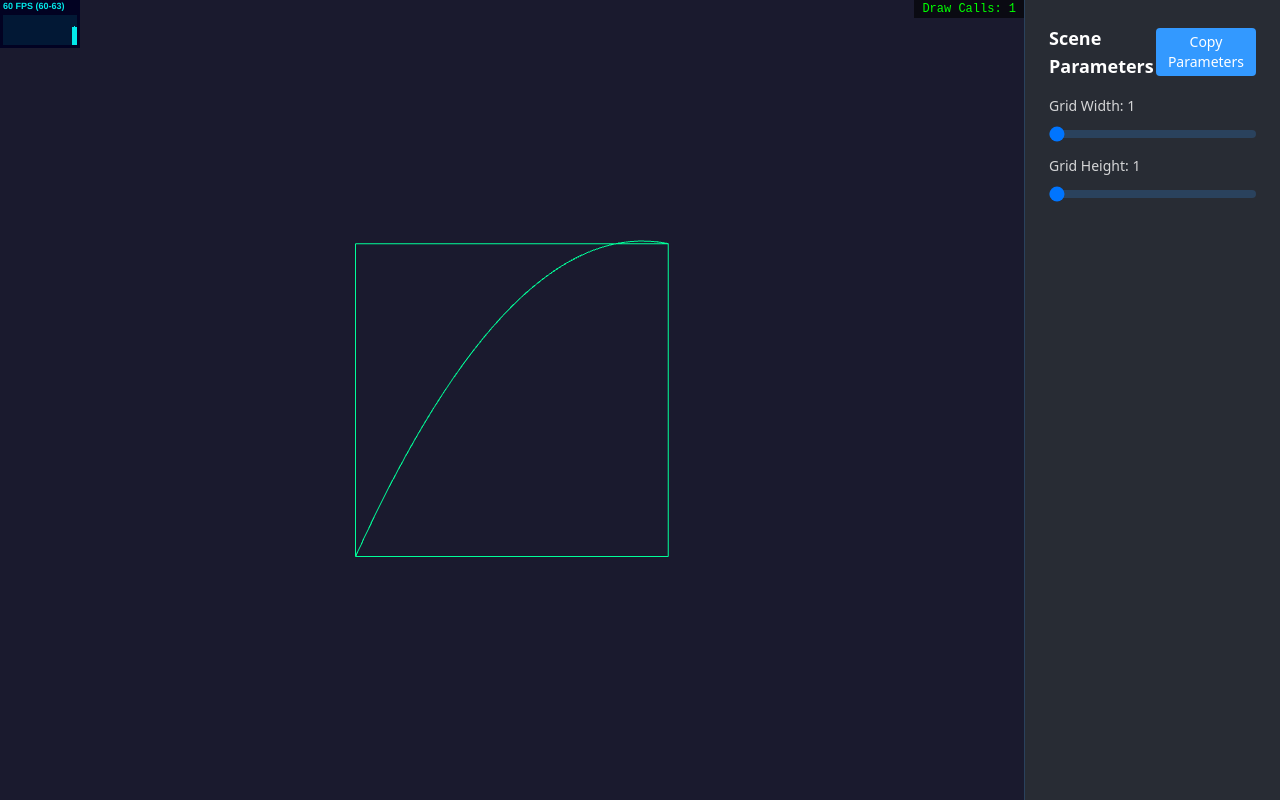
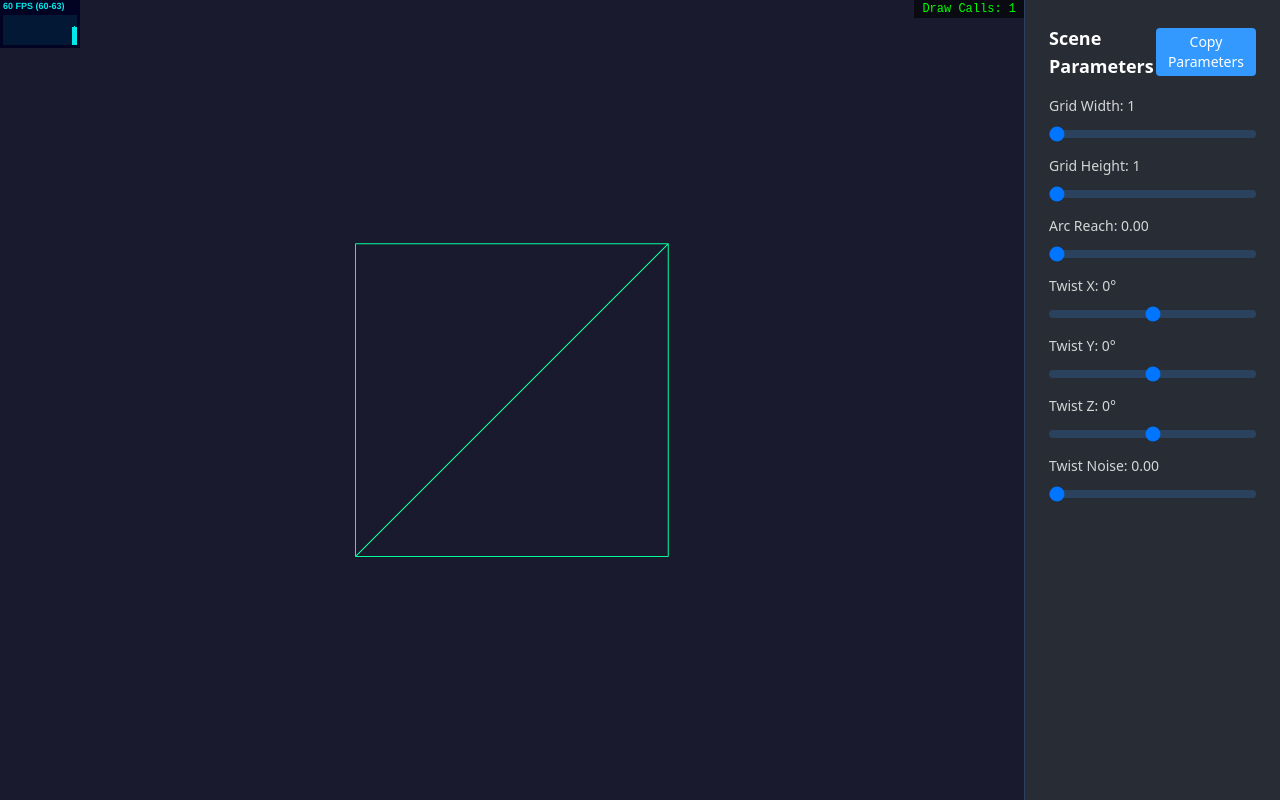
Before and after one commit to Ivy-Interactive/toroid-wireframe-clouds, a React (Vite) app: page / in a window 1280 px wide. Built offline with nearby package versions, Linux system fonts and the light colour scheme.

Commit message:
feat: cool middle ground

```diff
--- a/src/components/scene-form/scene-form.tsx
+++ b/src/components/scene-form/scene-form.tsx
@@ -7,12 +7,22 @@ interface SceneFormProps {
 export interface SceneParameters {
   gridWidth: number;
   gridHeight: number;
+  arcReach: number;
+  twistX: number;
+  twistY: number;
+  twistZ: number;
+  twistNoise: number;
 }
 
 export const SceneForm: React.FC<SceneFormProps> = ({ onParametersChange }) => {
   const [parameters, setParameters] = useState<SceneParameters>({
     gridWidth: 1,
     gridHeight: 1,
+    arcReach: 0.0,
+    twistX: 0,
+    twistY: 0,
+    twistZ: 0,
+    twistNoise: 0,
   });
 
   const [copyStatus, setCopyStatus] = useState<string>("");
@@ -79,6 +89,81 @@ export const SceneForm: React.FC<SceneFormProps> = ({ onParametersChange }) => {
             className="w-full h-2 bg-primary/20 rounded-lg appearance-none cursor-pointer slider"
           />
         </div>
+        <div className="space-y-1">
+          <label htmlFor="arcReach" className="block text-sm font-medium text-white/80">
+            Arc Reach: {parameters.arcReach.toFixed(2)}
+          </label>
+          <input
+            id="arcReach"
+            type="range"
+            min="0"
+            max="1"
+            step="0.01"
+            value={parameters.arcReach}
+            onChange={(e) => handleChange("arcReach", parseFloat(e.target.value))}
+            className="w-full h-2 bg-primary/20 rounded-lg appearance-none cursor-pointer slider"
+          />
+        </div>
+        <div className="space-y-1">
+          <label htmlFor="twistX" className="block text-sm font-medium text-white/80">
+            Twist X: {parameters.twistX}°
+          </label>
+          <input
+            id="twistX"
+            type="range"
+            min="-180"
+            max="180"
+            step="1"
+            value={parameters.twistX}
+            onChange={(e) => handleChange("twistX", parseInt(e.target.value))}
+            className="w-full h-2 bg-primary/20 rounded-lg appearance-none cursor-pointer slider"
+          />
+        </div>
+        <div className="space-y-1">
+          <label htmlFor="twistY" className="block text-sm font-medium text-white/80">
+            Twist Y: {parameters.twistY}°
+          </label>
+          <input
+            id="twistY"
+            type="range"
+            min="-180"
+            max="180"
+            step="1"
+            value={parameters.twistY}
+            onChange={(e) => handleChange("twistY", parseInt(e.target.value))}
+            className="w-full h-2 bg-primary/20 rounded-lg appearance-none cursor-pointer slider"
+          />
+        </div>
+        <div className="space-y-1">
+          <label htmlFor="twistZ" className="block text-sm font-medium text-white/80">
+            Twist Z: {parameters.twistZ}°
+          </label>
+          <input
+            id="twistZ"
+            type="range"
+            min="-180"
+            max="180"
+            step="1"
+            value={parameters.twistZ}
+            onChange={(e) => handleChange("twistZ", parseInt(e.target.value))}
+            className="w-full h-2 bg-primary/20 rounded-lg appearance-none cursor-pointer slider"
+          />
+        </div>
+        <div className="space-y-1">
+          <label htmlFor="twistNoise" className="block text-sm font-medium text-white/80">
+            Twist Noise: {parameters.twistNoise.toFixed(2)}
+          </label>
+          <input
+            id="twistNoise"
+            type="range"
+            min="0"
+            max="1"
+            step="0.01"
+            value={parameters.twistNoise}
+            onChange={(e) => handleChange("twistNoise", parseFloat(e.target.value))}
+            className="w-full h-2 bg-primary/20 rounded-lg appearance-none cursor-pointer slider"
+          />
+        </div>
       </div>
     </div>
   );
--- a/src/components/three-scene/three-scene.tsx
+++ b/src/components/three-scene/three-scene.tsx
@@ -10,6 +10,44 @@ import * as THREE from "three";
 interface ThreeSceneProps {
   className?: string;
   parameters?: SceneParameters;
+}
+
+// Minimal 2D Perlin noise implementation
+function fade(t: number) {
+  return t * t * t * (t * (t * 6 - 15) + 10);
+}
+function lerp(a: number, b: number, t: number) {
+  return a + t * (b - a);
+}
+function grad(hash: number, x: number, y: number) {
+  const h = hash & 3;
+  const u = h < 2 ? x : y;
+  const v = h < 2 ? y : x;
+  return ((h & 1) === 0 ? u : -u) + ((h & 2) === 0 ? v : -v);
+}
+const perm = new Uint8Array(512);
+for (let i = 0; i < 256; i++) perm[i] = i;
+for (let i = 0; i < 256; i++) {
+  const j = (Math.random() * 256) | 0;
+  [perm[i], perm[j]] = [perm[j], perm[i]];
+}
+for (let i = 0; i < 256; i++) perm[i + 256] = perm[i];
+function perlin2(x: number, y: number) {
+  const X = Math.floor(x) & 255;
+  const Y = Math.floor(y) & 255;
+  x -= Math.floor(x);
+  y -= Math.floor(y);
+  const u = fade(x);
+  const v = fade(y);
+  const aa = perm[X + perm[Y]];
+  const ab = perm[X + perm[Y + 1]];
+  const ba = perm[X + 1 + perm[Y]];
+  const bb = perm[X + 1 + perm[Y + 1]];
+  return lerp(
+    lerp(grad(aa, x, y), grad(ba, x - 1, y), u),
+    lerp(grad(ab, x, y - 1), grad(bb, x - 1, y - 1), u),
+    v
+  );
 }
 
 export const ThreeScene: React.FC<ThreeSceneProps> = ({
@@ -86,7 +124,7 @@ export const ThreeScene: React.FC<ThreeSceneProps> = ({
     };
   }, []);
 
-  // Grid instancing effect
+  // Unified grid mesh generation
   useEffect(() => {
     if (!sceneSetupRef.current) return;
     const scene = sceneSetupRef.current.scene;
@@ -104,57 +142,137 @@ export const ThreeScene: React.FC<ThreeSceneProps> = ({
         }
       });
     }
-    // Merge all grid cell geometries into one
+    // Unified grid mesh generation
     const width = parameters?.gridWidth ?? 1;
     const height = parameters?.gridHeight ?? 1;
-    const size = 1.5;
-    const spacing = 3.0;
-    const curveSegments = 32;
-    const cellVertexCount = 8 + curveSegments * 2; // 4 sides (8 verts) + curve (curveSegments*2 verts)
-    const totalCells = width * height;
-    const totalVertices = totalCells * cellVertexCount;
-    const mergedPositions = new Float32Array(totalVertices * 3);
-    let vtxOffset = 0;
-    for (let ix = 0; ix < width; ix++) {
-      for (let iy = 0; iy < height; iy++) {
-        // --- Custom mesh: curved diagonal square ---
-        const p0 = new THREE.Vector3(-size, -size, 0);
-        const p1 = new THREE.Vector3(size, -size, 0);
-        const p2 = new THREE.Vector3(size, size, 0);
-        const p3 = new THREE.Vector3(-size, size, 0);
-        const curve = new THREE.QuadraticBezierCurve3(
-          p0,
-          new THREE.Vector3(0, size * 1.2, 0),
-          p2
-        );
-        const curvePoints = curve.getPoints(curveSegments);
-        const vertices = [
-          p0, p1, p1, p2, p2, p3, p3, p0,
-          ...curvePoints.slice(0, -1).flatMap((pt, i) => [pt, curvePoints[i + 1]])
-        ];
-        // Offset all vertices by grid position
-        const offsetX = ix * spacing;
-        const offsetY = iy * spacing;
-        vertices.forEach((v) => {
-          mergedPositions[vtxOffset++] = v.x + offsetX;
-          mergedPositions[vtxOffset++] = v.y + offsetY;
-          mergedPositions[vtxOffset++] = v.z;
-        });
+    const twistX = (parameters?.twistX ?? 0) * Math.PI / 180;
+    const twistY = (parameters?.twistY ?? 0) * Math.PI / 180;
+    const twistZ = (parameters?.twistZ ?? 0) * Math.PI / 180;
+    const twistNoise = parameters?.twistNoise ?? 0;
+    const arcReach = parameters?.arcReach ?? 0.0;
+    const cellSize = 3.0;
+    const totalWidth = width * cellSize;
+    const totalHeight = height * cellSize;
+    const gridRows = height + 1;
+    const gridCols = width + 1;
+    // Build unified grid of vertices
+    const vertices2D: THREE.Vector3[][] = [];
+    for (let iy = 0; iy < gridRows; iy++) {
+      const row: THREE.Vector3[] = [];
+      for (let ix = 0; ix < gridCols; ix++) {
+        // Normalized grid coordinates (0..1)
+        const u = ix / (gridCols - 1);
+        const v = iy / (gridRows - 1);
+        // Plane position, centered
+        const x = lerp(-totalWidth / 2, totalWidth / 2, u);
+        const y = lerp(-totalHeight / 2, totalHeight / 2, v);
+        const z = 0;
+        const pos = new THREE.Vector3(x, y, z);
+        // Progressive twist
+        const t = v; // 0 at bottom, 1 at top
+        const angleX = twistX * t;
+        const angleY = twistY * t;
+        const angleZ = twistZ * t;
+        // Move to center
+        pos.sub(new THREE.Vector3(0, 0, 0));
+        // Z twist
+        if (angleZ !== 0) {
+          const cosZ = Math.cos(angleZ);
+          const sinZ = Math.sin(angleZ);
+          const px = pos.x * cosZ - pos.y * sinZ;
+          const py = pos.x * sinZ + pos.y * cosZ;
+          pos.x = px;
+          pos.y = py;
+        }
+        // Y twist
+        if (angleY !== 0) {
+          const cosY = Math.cos(angleY);
+          const sinY = Math.sin(angleY);
+          const px = pos.x * cosY + pos.z * sinY;
+          const pz = -pos.x * sinY + pos.z * cosY;
+          pos.x = px;
+          pos.z = pz;
+        }
+        // X twist
+        if (angleX !== 0) {
+          const cosX = Math.cos(angleX);
+          const sinX = Math.sin(angleX);
+          const py = pos.y * cosX - pos.z * sinX;
+          const pz = pos.y * sinX + pos.z * cosX;
+          pos.y = py;
+          pos.z = pz;
+        }
+        // Move back from center
+        pos.add(new THREE.Vector3(0, 0, 0));
+        // Perlin noise
+        if (twistNoise > 0) {
+          const noise = perlin2(x * 0.5, y * 0.5);
+          pos.z += noise * twistNoise * cellSize * 0.5;
+        }
+        row.push(pos);
+      }
+      vertices2D.push(row);
+    }
+    // Build line segments (horizontal and vertical)
+    const lines: number[] = [];
+    for (let iy = 0; iy < gridRows; iy++) {
+      for (let ix = 0; ix < gridCols; ix++) {
+        // Horizontal line (to right neighbor)
+        if (ix < gridCols - 1) {
+          const a = vertices2D[iy][ix];
+          const b = vertices2D[iy][ix + 1];
+          lines.push(a.x, a.y, a.z, b.x, b.y, b.z);
+        }
+        // Vertical line (to top neighbor)
+        if (iy < gridRows - 1) {
+          const a = vertices2D[iy][ix];
+          const b = vertices2D[iy + 1][ix];
+          lines.push(a.x, a.y, a.z, b.x, b.y, b.z);
+        }
       }
     }
+    // Add arc/diagonal for each cell
+    const arcSegments = 32;
+    for (let iy = 0; iy < gridRows - 1; iy++) {
+      for (let ix = 0; ix < gridCols - 1; ix++) {
+        // Cell corners
+        const p0 = vertices2D[iy][ix]; // bottom-left
+        const p2 = vertices2D[iy + 1][ix + 1]; // top-right
+        const p3 = vertices2D[iy + 1][ix]; // top-left
+        // Quadratic Bézier control point: interpolate between diagonal midpoint and top-left
+        const mid = new THREE.Vector3((p0.x + p2.x) / 2, (p0.y + p2.y) / 2, (p0.z + p2.z) / 2);
+        const control = new THREE.Vector3(
+          mid.x * (1 - arcReach) + p3.x * arcReach,
+          mid.y * (1 - arcReach) + p3.y * arcReach,
+          mid.z * (1 - arcReach) + p3.z * arcReach
+        );
+        // Sample points along the quadratic Bézier curve
+        let prevPt: THREE.Vector3 | null = null;
+        for (let i = 0; i <= arcSegments; i++) {
+          const t = i / arcSegments;
+          // Quadratic Bézier formula
+          const x = (1 - t) * (1 - t) * p0.x + 2 * (1 - t) * t * control.x + t * t * p2.x;
+          const y = (1 - t) * (1 - t) * p0.y + 2 * (1 - t) * t * control.y + t * t * p2.y;
+          const z = (1 - t) * (1 - t) * p0.z + 2 * (1 - t) * t * control.z + t * t * p2.z;
+          const arcPt = new THREE.Vector3(x, y, z);
+          if (prevPt) {
+            lines.push(prevPt.x, prevPt.y, prevPt.z, arcPt.x, arcPt.y, arcPt.z);
+          }
+          prevPt = arcPt;
+        }
+      }
+    }
+    const mergedPositions = new Float32Array(lines);
     const mergedGeometry = new THREE.BufferGeometry();
     mergedGeometry.setAttribute('position', new THREE.BufferAttribute(mergedPositions, 3));
     const material = new THREE.LineBasicMaterial({ color: 0x00ff99 });
     const mergedMesh = new THREE.LineSegments(mergedGeometry, material);
-    // Center the merged mesh
-    mergedMesh.position.x = -((width - 1) * spacing) / 2;
-    mergedMesh.position.y = -((height - 1) * spacing) / 2;
     // Add to scene as a group for cleanup compatibility
     const group = new THREE.Group();
     group.add(mergedMesh);
     scene.add(group);
     gridGroupRef.current = group;
-  }, [parameters?.gridWidth, parameters?.gridHeight]);
+  }, [parameters?.gridWidth, parameters?.gridHeight, parameters?.twistX, parameters?.twistY, parameters?.twistZ, parameters?.twistNoise, parameters?.arcReach]);
 
   return (
     <div
```
